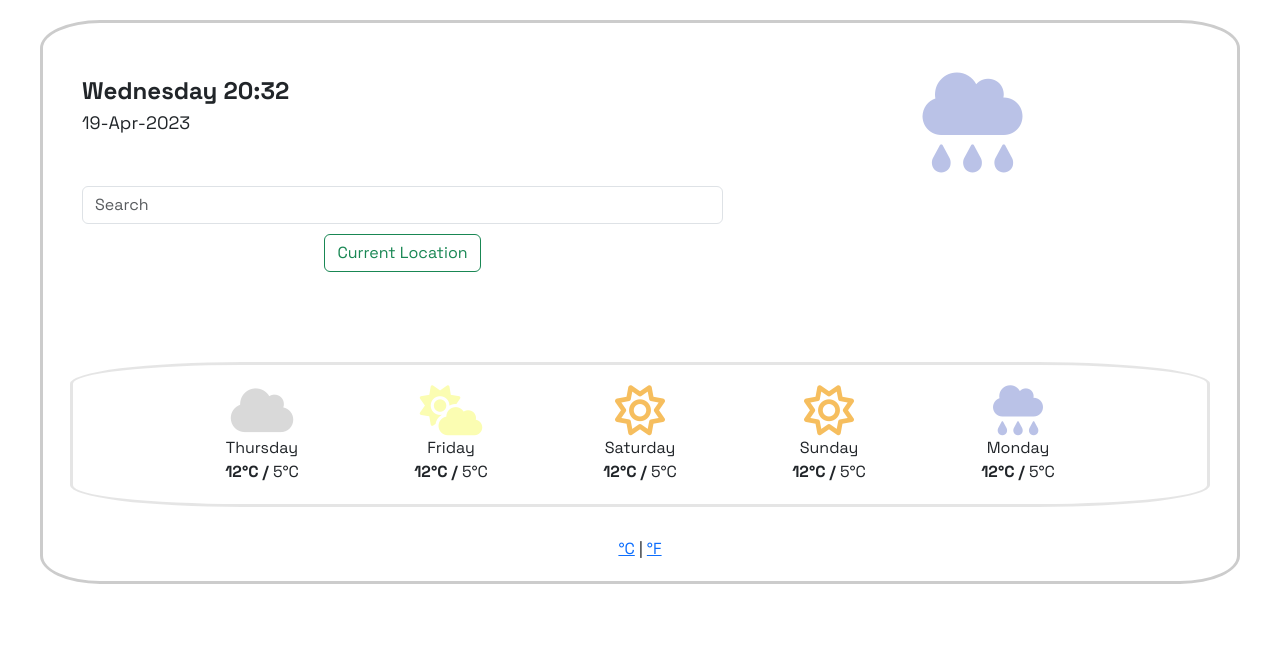
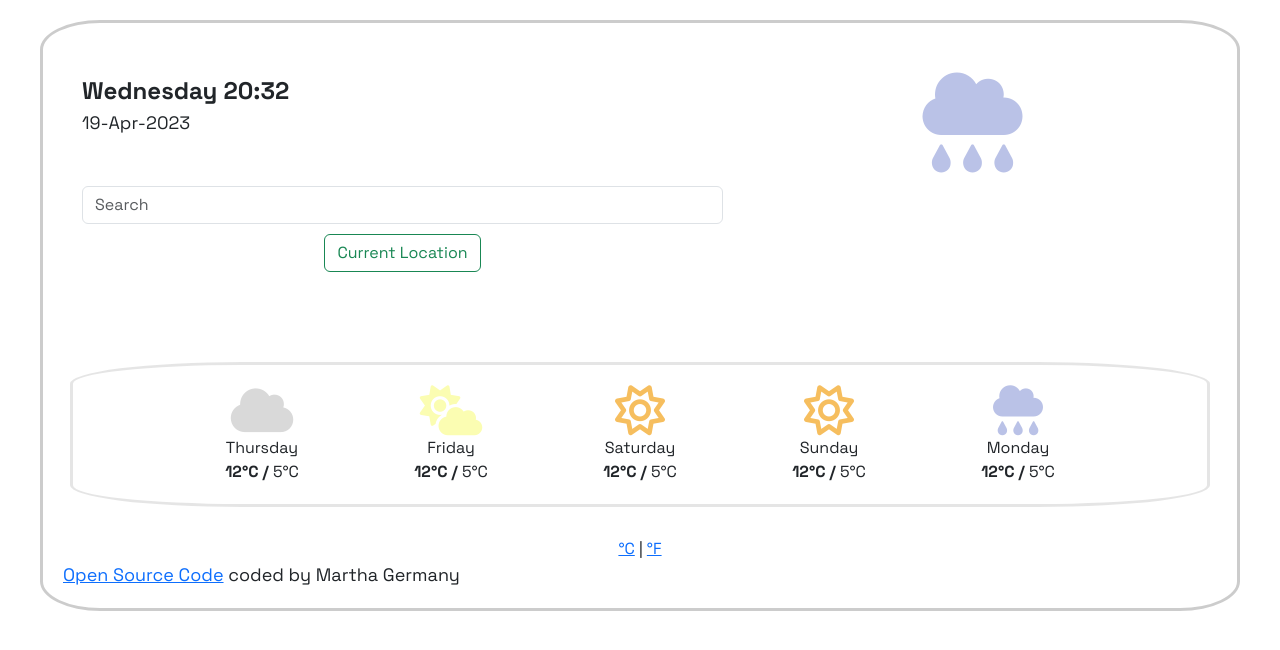
Before and after one commit to Rmany/weather-app-shecodes, a plain HTML site: page index.html in a window 1280 px wide. Drawn offline with nearby package versions, Linux system fonts and the light colour scheme.

Commit message:
Open Source link added

```diff
--- a/index.html
+++ b/index.html
@@ -26,6 +26,7 @@
   </head>
   <body>
     <div class="container text-center">
+      <div class="outside-border">
         <div class="row top">
           <div class="col-7">
             <p class="current-day" id="current-day">Wednesday</p>
@@ -116,6 +117,13 @@
           <a href="#" id="fahrenheit">°F</a>
         </div>
       </div>
+    </div>
+    <p>
+      <a href="https://github.com/Rmany/weather-app-shecodes"
+        >Open Source Code</a
+      >
+      coded by Martha Germany
+    </p>
     <script src="javascript/script.js"></script>
   </body>
 </html>
--- a/src/style.css
+++ b/src/style.css
@@ -41,6 +41,7 @@ button {
   border-radius: 15%;
   padding: 20px 0px;
 }
+
 .weather-icon {
   font-size: 50px;
 }
```
Lines whose indentation alone changed are shown as unchanged.
